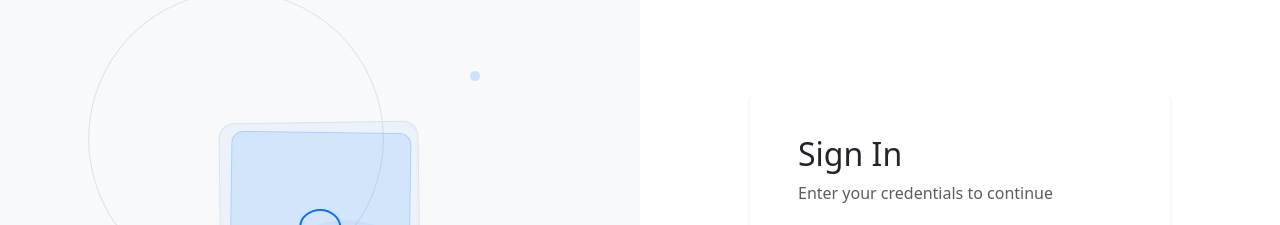
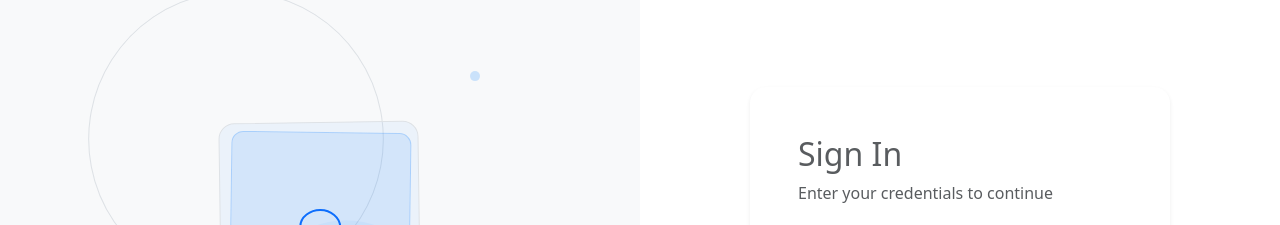
Before and after one commit to DIPAKK2310/ShoppYnow, a React (Vite) app in the folder frontend/: page /login in a window 1280 px wide. Shown: the part 137-362 px from the top of the page. Built offline with nearby package versions, Linux system fonts and the light colour scheme.

Commit message:
feat:login page

```diff
--- a/frontend/src/pages/Login.jsx
+++ b/frontend/src/pages/Login.jsx
@@ -341,7 +341,7 @@ const Login = () => {
           className="w-100 bg-white rounded-4 shadow-sm p-4 p-md-5"
           style={{ maxWidth: "420px" }}
         >
-          <h2 className="mb-2 text-center text-lg-start">Sign In</h2>
+          <h2 className="mb-2 text-center text-muted text-lg-start">Sign In</h2>
           <p className="text-muted mb-4 text-center text-lg-start">
             Enter your credentials to continue
           </p>
```
